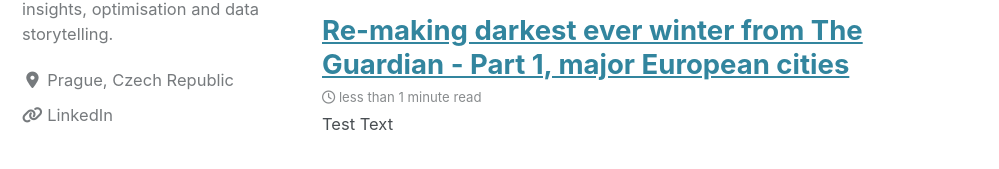
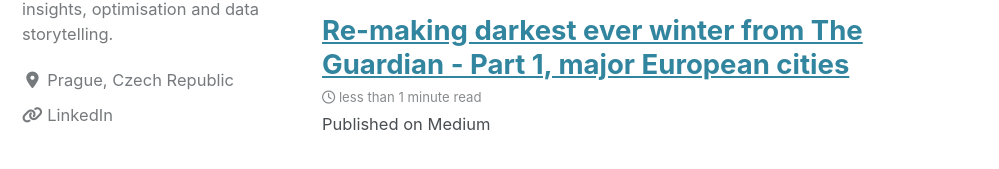
Before and after one commit to yuri-me/yuri-me.github.io, a Jekyll site: the page built from index.html, in a window 1280 px wide and 900 px high. Shown: the part 191-360 px from the top of the window, without its empty margins (0-999 px from the left). Built offline with Jekyll 4.4.1, drawn with Linux system fonts in a browser that asks for light colours; cached includes are drawn as plain includes; nearby versions of some CDN libraries; the list of posts is cut into pages by our own code.

Commit message:
Minor text change

```diff
--- a/_posts/2018-02-11-Re-making-darkest-ever-winter-from-The-Guardian.md
+++ b/_posts/2018-02-11-Re-making-darkest-ever-winter-from-The-Guardian.md
@@ -2,6 +2,6 @@
 layout: externalpost
 redirect_url: https://medium.com/@yuriymelnichuk/re-making-darkest-ever-winter-from-the-guardian-part-1-major-european-cities-f2097401d023
 title: Re-making darkest ever winter from The Guardian - Part 1, major European cities
-excerpt: "Test Text"
+excerpt: "Published on Medium"
 date: 2018-02-11
 ---
```
Also changed, not shown: _config.yml (line endings or trailing spaces).
